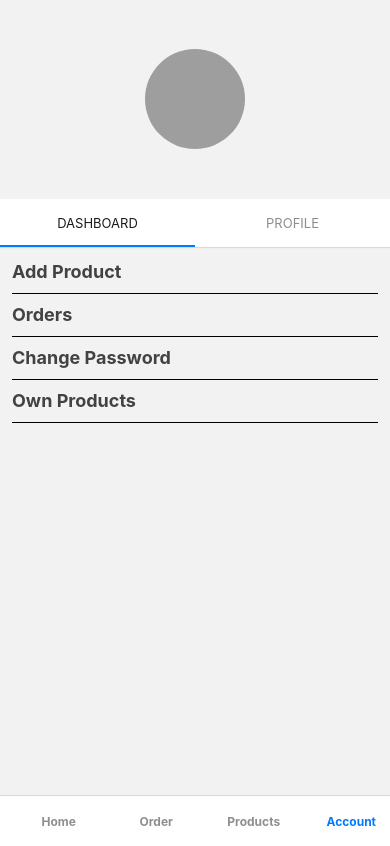
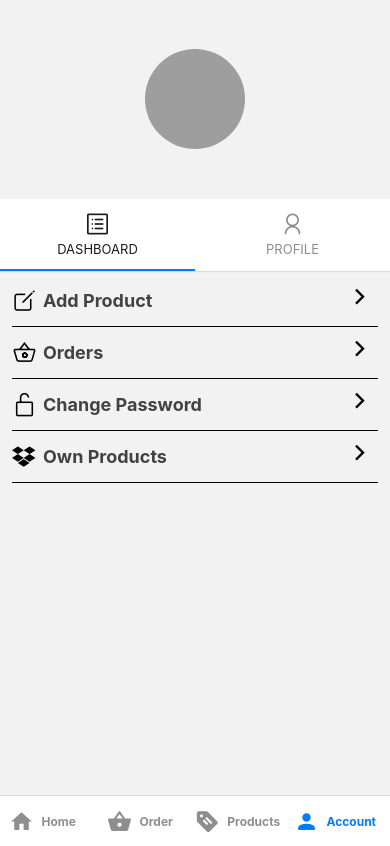
Before and after one commit to nurovic/qlPhone, a React Native app: screen /Account in a window 390 px wide. Built offline with nearby package versions, Linux system fonts and the light colour scheme; grey boxes are pictures that could not be loaded.

Commit message:
Added icons to dashboard

```diff
--- a/components/Buttons/SwipeableButton.tsx
+++ b/components/Buttons/SwipeableButton.tsx
@@ -1,6 +1,6 @@
-import {StyleSheet, Text, View, TouchableOpacity} from 'react-native';
+import {StyleSheet, Text, TouchableOpacity} from 'react-native';
 import React from 'react';
-
+import Icon from 'react-native-vector-icons/Feather';
 interface ISweapleButton {
   action: (item?: string) => void;
   buttonBackground: string;
@@ -9,6 +9,9 @@ interface ISweapleButton {
   bottomLeft?: number;
   bottomRight?: number;
   topRight?: number;
+  iconName: string;
+  iconSize: number;
+  iconColor: string;
 }
 
 const SwipeableButton = ({
@@ -19,20 +22,28 @@ const SwipeableButton = ({
   bottomRight,
   topRight,
   buttonBackground,
+  iconName,
+  iconSize,
+  iconColor,
 }: ISweapleButton) => {
   return (
-    <View
+    <TouchableOpacity
       style={styles.buttonContainer(
         buttonBackground,
         topLeft,
         bottomLeft,
         bottomRight,
         topRight,
-      )}>
-      <TouchableOpacity onPress={action}>
-        <Text style={styles.buttonTitle}> {title} </Text>
-      </TouchableOpacity>
-    </View>
+      )}
+      onPress={action}>
+      <Icon
+        style={{marginBottom: 8}}
+        name={iconName}
+        size={iconSize}
+        color={iconColor}
+      />
+      <Text style={styles.buttonTitle}> {title} </Text>
+    </TouchableOpacity>
   );
 };
 
@@ -49,6 +60,7 @@ const styles = StyleSheet.create({
     flexDirection: 'row',
     backgroundColor: buttonBackground,
     width: 64,
+    flexDirection: 'column',
     borderBottomLeftRadius: bottomLeft ?? 0,
     borderTopLeftRadius: topLeft ?? 0,
     borderBottomRightRadius: bottomRight ?? 0,
--- /dev/null
+++ b/components/Dashboard/index.tsx
@@ -0,0 +1,42 @@
+import {StyleSheet, TouchableOpacity, Text, View} from 'react-native';
+import React from 'react';
+import Icon from 'react-native-vector-icons/Ionicons';
+import {useNavigation} from '@react-navigation/native';
+
+const index = ({item}) => {
+  const navigation = useNavigation();
+
+  return (
+    <TouchableOpacity
+      onPress={() => navigation.navigate(item.route)}
+      style={styles.containerWrap}>
+      <View style={styles.container}>
+        <Icon style={{marginRight: 6}} name={item.icon} size={25} />
+
+        <Text style={{fontSize: 18, fontWeight: 700, color: '#424242'}}>
+          {item.title}{' '}
+        </Text>
+      </View>
+
+      <Icon style={{marginRight: 6}} name="chevron-forward" size={25} />
+    </TouchableOpacity>
+  );
+};
+
+export default index;
+
+const styles = StyleSheet.create({
+  container: {
+    height: 35,
+    alignItems: 'center',
+    flexDirection: 'row',
+    justifyContent: 'center',
+  },
+  containerWrap: {
+    paddingBottom: 8,
+    flexDirection: 'row',
+    justifyContent: 'space-between',
+    borderBottomWidth: 0.5,
+    marginBottom: 8,
+  },
+});
--- a/components/OwnerProducts/LeftButtonActions.tsx
+++ b/components/OwnerProducts/LeftButtonActions.tsx
@@ -11,6 +11,9 @@ const LeftButtonActions = () => {
       title="Edit"
       topLeft={15}
       bottomLeft={15}
+      iconName="edit"
+      iconSize={24}
+      iconColor="#fff"
     />
   );
 };
--- a/components/OwnerProducts/RightButtonActions.tsx
+++ b/components/OwnerProducts/RightButtonActions.tsx
@@ -24,6 +24,9 @@ const RightButtonActions = () => {
       title={'Sil'}
       bottomRight={15}
       topRight={15}
+      iconName="trash"
+      iconSize={24}
+      iconColor="#fff"
     />
   );
 };
--- a/navigators/ProfileNavigator.tsx
+++ b/navigators/ProfileNavigator.tsx
@@ -1,13 +1,33 @@
 import {createMaterialTopTabNavigator} from '@react-navigation/material-top-tabs';
 import Profile from '../screens/Profile';
 import Dsahboard from '../screens/Dashboard';
+import Icon from 'react-native-vector-icons/AntDesign';
+
 const Tab = createMaterialTopTabNavigator();
 
 export default function ProfileNavigator() {
   return (
     <Tab.Navigator>
-      <Tab.Screen name="Dashboard" component={Dsahboard} />
-      <Tab.Screen name="Profile" component={Profile} />
+      <Tab.Screen
+        name="Dashboard"
+        component={Dsahboard}
+        options={{
+          tabBarLabel: 'Dashboard',
+          tabBarIcon: ({color, size}) => (
+            <Icon name="profile" color={color} size={24} />
+          ),
+        }}
+      />
+      <Tab.Screen
+        name="Profile"
+        component={Profile}
+        options={{
+          tabBarLabel: 'Profile',
+          tabBarIcon: ({color, size}) => (
+            <Icon name="user" color={color} size={24} />
+          ),
+        }}
+      />
     </Tab.Navigator>
   );
 }
--- a/navigators/TabNavigator.tsx
+++ b/navigators/TabNavigator.tsx
@@ -5,6 +5,8 @@ import Home from '../screens/Home';
 import Account from '../screens/Account';
 import Products from '../screens/Products';
 import Order from '../screens/Order';
+import MaterialCommunityIcons from 'react-native-vector-icons/MaterialCommunityIcons';
+
 
 const Tab = createBottomTabNavigator();
 
@@ -18,12 +20,47 @@ const TabNavigator = () => {
           fontWeight: '700',
           fontSize: 12,
         },
-        tabBarIconStyle: {display: 'none'},
       }}>
-      <Tab.Screen name="Home" component={Home} />
-      <Tab.Screen name="Order" component={Order} />
-      <Tab.Screen name="Products" component={Products} />
-      <Tab.Screen name="Account" component={Account} />
+      <Tab.Screen
+        name="Home"
+        component={Home}
+        options={{
+          tabBarLabel: 'Home',
+          tabBarIcon: ({color, size}) => (
+            <MaterialCommunityIcons name="home" color={color} size={size} />
+          ),
+        }}
+      />
+      <Tab.Screen
+        name="Order"
+        component={Order}
+        options={{
+          tabBarLabel: 'Order',
+          tabBarIcon: ({color, size}) => (
+            <MaterialCommunityIcons name="basket" color={color} size={size} />
+          ),
+        }}
+      />
+      <Tab.Screen
+        name="Products"
+        component={Products}
+        options={{
+          tabBarLabel: 'Products',
+          tabBarIcon: ({color, size}) => (
+            <MaterialCommunityIcons name="tag-text" color={color} size={size} />
+          ),
+        }}
+      />
+      <Tab.Screen
+        name="Account"
+        component={Account}
+        options={{
+          tabBarLabel: 'Account',
+          tabBarIcon: ({color, size}) => (
+            <MaterialCommunityIcons name="account" color={color} size={size} />
+          ),
+        }}
+      />
     </Tab.Navigator>
   );
 };
--- a/screens/Dashboard.tsx
+++ b/screens/Dashboard.tsx
@@ -1,43 +1,18 @@
-import {
-  StyleSheet,
-  Text,
-  View,
-  TouchableOpacity,
-  ScrollView,
-} from 'react-native';
+import {ScrollView} from 'react-native';
 import React from 'react';
-import {useNavigation} from '@react-navigation/native';
-
+import DashboardList from '../components/Dashboard';
 export default function Dashboard() {
-  const navigation = useNavigation();
-
   const list = [
-    {id: 2, title: 'Add Product', route: 'AddProducts'},
-    {id: 2, title: 'Orders', route: 'Order'},
-    {id: 2, title: 'Change Password', route: ''},
-    {id: 2, title: 'Own Products', route: 'Own Products'},
+    {id: 2, icon: 'create-outline', title: 'Add Product', route: 'AddProducts'},
+    {id: 2, icon: 'basket-outline', title: 'Orders', route: 'Order'},
+    {id: 2, icon: 'lock-open-outline', title: 'Change Password', route: ''},
+    {id: 2, icon: 'logo-dropbox', title: 'Own Products', route: 'Own Products'},
   ];
   return (
     <ScrollView style={{margin: 12}}>
-      {list?.map(a => (
-        <TouchableOpacity
-          onPress={() => navigation.navigate(a.route)}
-          style={styles.container}>
-          <Text style={{fontSize: 18, fontWeight: 700, color: '#424242'}}>
-            {a.title}{' '}
-          </Text>
-        </TouchableOpacity>
+      {list?.map(item => (
+        <DashboardList item={item} />
       ))}
     </ScrollView>
   );
 }
-
-const styles = StyleSheet.create({
-  container: {
-    height: 35,
-    borderBottomWidth: 0.5,
-    paddingBottom: 8,
-    marginBottom: 8,
-    justifyContent: 'center',
-  },
-});
```
